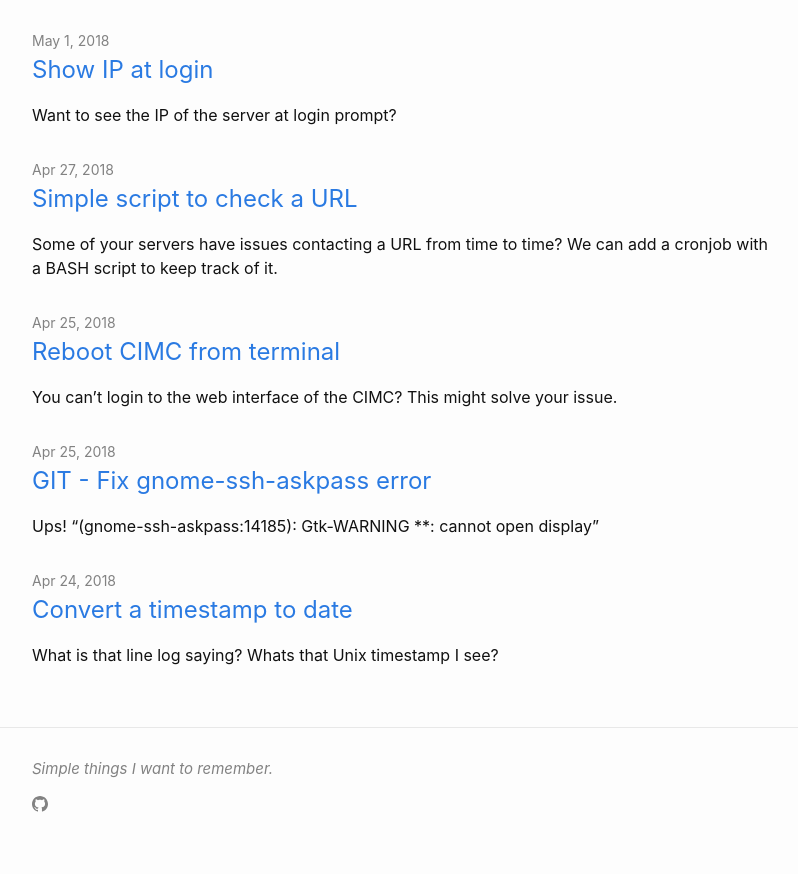
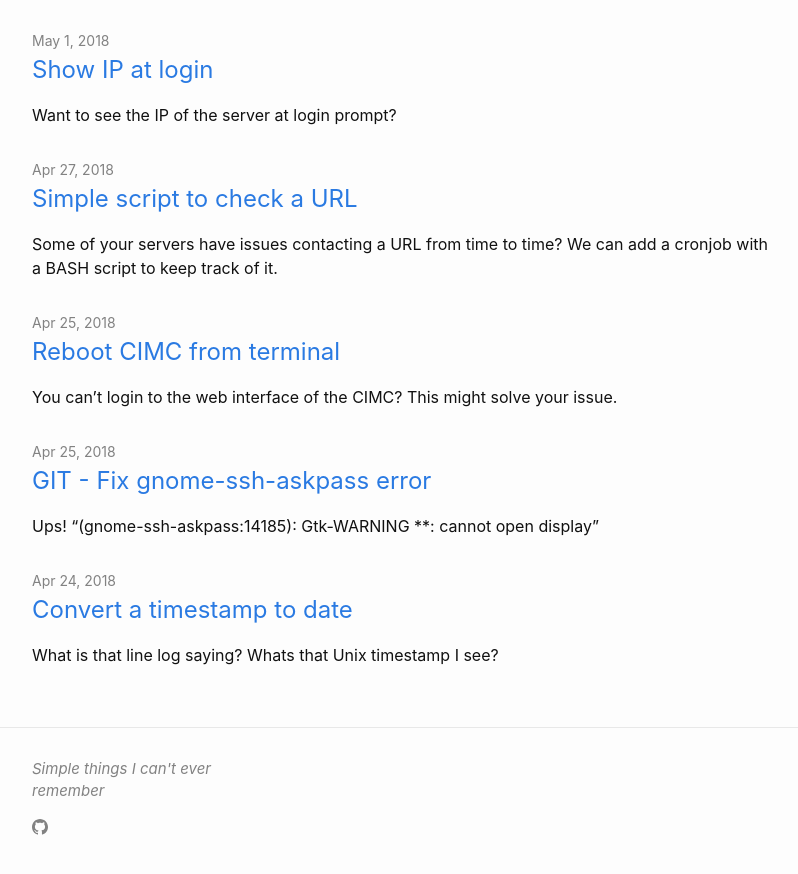
Before and after one commit to supermasita/blog.supermasita.com, a Jekyll site: the page built from index.md, in a window 1280 px wide and 900 px high, scrolled down 1651 px. Shown: the top 874 px of the window, without its empty margins (238-1036 px from the left). Built offline with Jekyll 4.4.1, drawn with Linux system fonts in a browser that asks for light colours.

```diff
--- a/_config.yml
+++ b/_config.yml
@@ -14,10 +14,9 @@
 # You can create any custom variable you would like, and they will be accessible
 # in the templates via {{ site.myvariable }}.
 title: blog.supermasita.com
-#email: supermasita@supermasita.com
 description: >- # this means to ignore newlines until "baseurl:"
-  Simple things I want to remember.
-baseurl: "" # the subpath of your site, e.g. /blog
+  Simple things I can't ever remember
+baseurl: "/" # the subpath of your site, e.g. /blog
 url: "https://blog.supermasita.com" # the base hostname & protocol for your site, e.g. http://example.com
 #twitter_username: supermasita
 github_username:  supermasita
@@ -28,6 +27,8 @@ theme: minima
 plugins:
   - jekyll-feed
 google_analytics: "UA-111922217-2"
+disqus:
+  shortname: blog-supermasita
 
 # Exclude from processing.
 # The following items will not be processed, by default. Create a custom list
```
